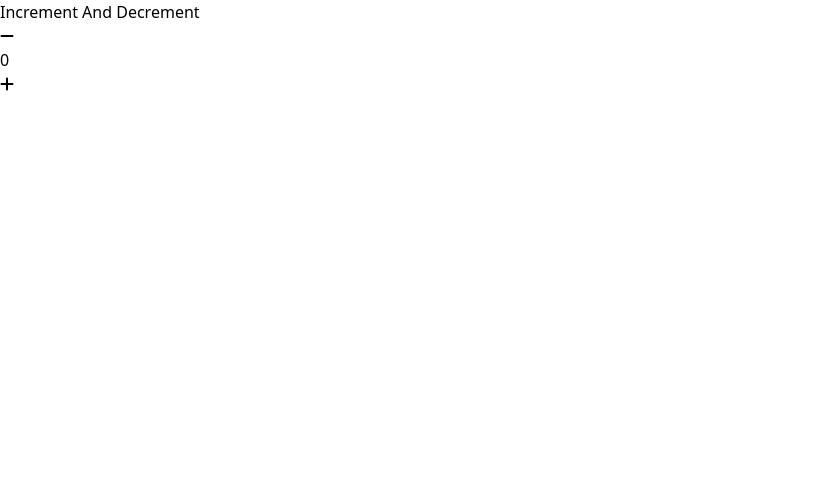
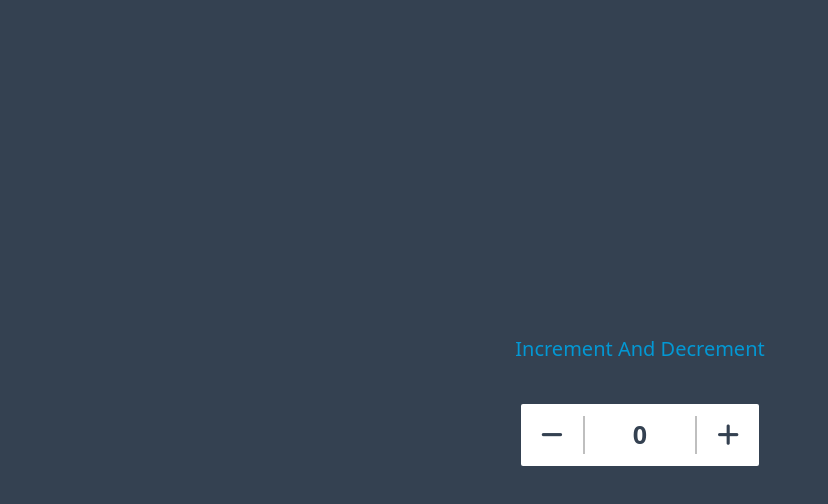
Before and after one commit to DhuruvSingh/Counter, a plain HTML site: page index.html in a window 1280 px wide. Shown: the whole page, without its empty margins (0-828 px from the left). Drawn offline with nearby package versions, Linux system fonts and the light colour scheme.

Commit message:
Added Styling Using Tailwind and Added script.js file

```diff
--- a/index.html
+++ b/index.html
@@ -9,20 +9,22 @@
     <script src="https://cdn.tailwindcss.com"></script>
 </head>
 <body>
-    <div class="w-[100vw] h-[100vh]">
-        <div>Increment And Decrement</div>
+    <div class="w-[100vw] h-[100vh] flex flex-col items-center justify-center bg-[#344151] gap-10 ">
+        <div class="text-[#0398d4] font-medium text-[20px]">Increment And Decrement</div>
 
-        <div>
+        <div class="bg-white flex text-[25px] text-[#344151] rounded-sm gap-12 p-3 px-5">
 
-            <button>
+            <!-- Negetive button -->
+            <button onclick="decrement()" class="border-r-2 border-[#bfbfbf] pr-5">
                 <i class="fa-solid fa-minus"></i>
             </button>
 
-            <div>
+            <div id="counter" class="font-bold">
                 0
             </div>
 
-            <button>
+            <!-- Positive button -->
+            <button onclick="increment()" class="border-l-2 border-[#bfbfbf] pl-5">
                 <i class="fa-solid fa-plus"></i>
             </button>
 
@@ -31,5 +33,6 @@
     </div>
 
     <script src="https://kit.fontawesome.com/efd432b0d8.js" crossorigin="anonymous"></script>
+    <script src="./script.js"></script>
 </body>
 </html>
```
Also changed, not shown: script.js (added).
